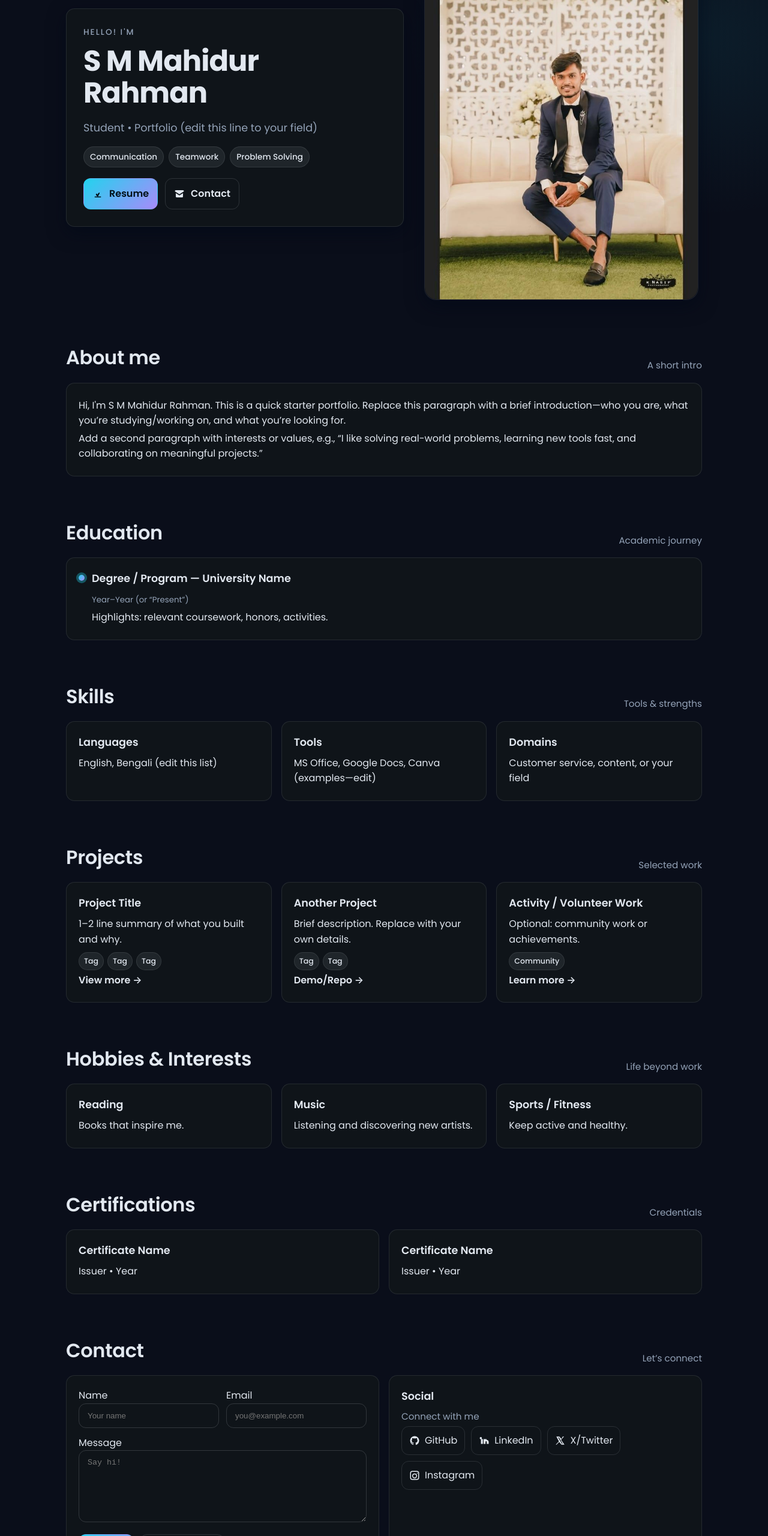
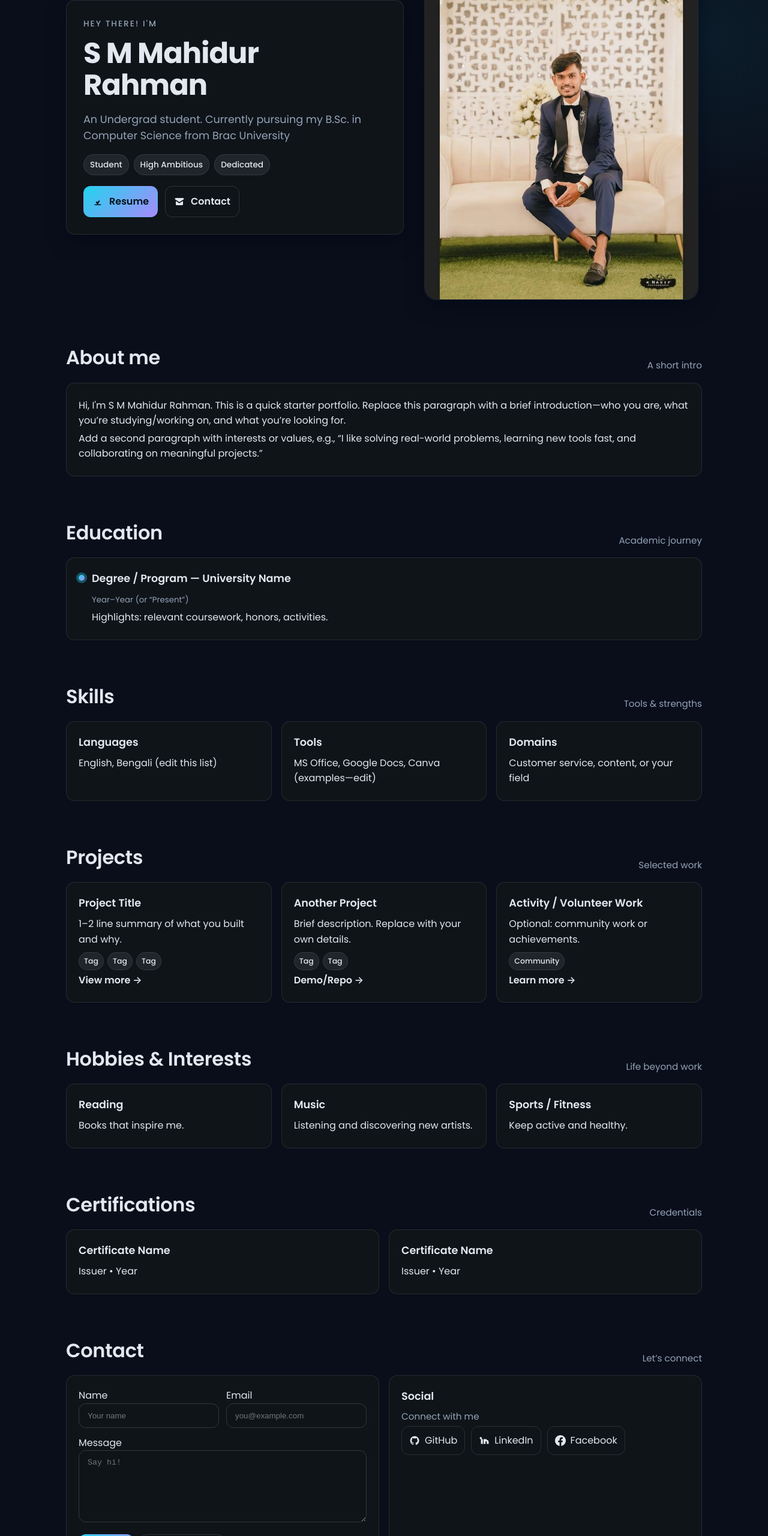
Before and after one commit to MahidurSakib/Portfolio, a plain HTML site: page index.html in a window 1280 px wide. Shown: the part 240-2800 px from the top of the page at 60% size. Drawn offline with Linux system fonts and the light colour scheme.

Commit message:
all links

```diff
--- a/index.html
+++ b/index.html
@@ -191,8 +191,9 @@
     "url": "",
     "email": "mailto:your.email@example.com",
     "sameAs": [
-      "https://github.com/YOUR_GITHUB",
-      "https://www.linkedin.com/in/YOUR_LINKEDIN"
+      "https://github.com/MahidurSakib",
+      "https://www.linkedin.com/in/s-m-mahidur-rahman-59086a338/",
+      "https://www.facebook.com/mahidursakib"
     ]
   }
   </script>
@@ -231,14 +232,14 @@
     <div class="wrap">
       <section class="hero" id="top" aria-labelledby="hero-title">
         <div class="card intro">
-          <div class="kicker">Hello! I'm</div>
+          <div class="kicker">Hey There! I'm</div>
           <h1 id="hero-title">S M Mahidur Rahman</h1>
-          <p class="tagline">Student • Portfolio (edit this line to your field)</p>
+          <p class="tagline">An Undergrad student. Currently pursuing my B.Sc. in Computer Science from Brac University</p>
 
           <div class="chip-row" aria-label="Highlights">
-            <span class="chip">Communication</span>
-            <span class="chip">Teamwork</span>
-            <span class="chip">Problem Solving</span>
+            <span class="chip">Student</span>
+            <span class="chip">High Ambitious</span>
+            <span class="chip">Dedicated</span>
           </div>
 
           <div class="cta">
@@ -427,21 +428,17 @@
             <h3>Social</h3>
             <p class="sub">Connect with me</p>
             <div class="socials">
-              <a class="icon-btn" href="https://github.com/YOUR_GITHUB" target="_blank" rel="noopener" aria-label="GitHub">
+              <a class="icon-btn" href="https://github.com/MahidurSakib" target="_blank" rel="noopener" aria-label="GitHub">
                 <svg viewBox="0 0 24 24" aria-hidden="true"><path fill="currentColor" d="M12 2a10 10 0 0 0-3.16 19.49c.5.09.68-.22.68-.48v-1.7c-2.78.61-3.37-1.19-3.37-1.19-.45-1.14-1.11-1.44-1.11-1.44-.91-.63.07-.62.07-.62 1 .07 1.52 1.03 1.52 1.03.9 1.53 2.36 1.09 2.94.83.09-.66.35-1.1.63-1.35-2.22-.26-4.55-1.11-4.55-4.95a3.9 3.9 0 0 1 1.04-2.71 3.63 3.63 0 0 1 .1-2.67s.84-.27 2.75 1.02a9.5 9.5 0 0 1 5 0c1.9-1.29 2.74-1.02 2.74-1.02.37.86.4 1.84.1 2.71a3.9 3.9 0 0 1 1.03 2.71c0 3.85-2.33 4.68-4.56 4.93.36.3.67.89.67 1.8v2.66c0 .26.18.57.68.47A10 10 0 0 0 12 2z"/></svg>
                 GitHub
               </a>
-              <a class="icon-btn" href="https://www.linkedin.com/in/YOUR_LINKEDIN" target="_blank" rel="noopener" aria-label="LinkedIn">
+              <a class="icon-btn" href="https://www.linkedin.com/in/s-m-mahidur-rahman-59086a338/" target="_blank" rel="noopener" aria-label="LinkedIn">
                 <svg viewBox="0 0 24 24" aria-hidden="true"><path fill="currentColor" d="M6.94 6.5A2.44 2.44 0 1 1 4.5 4.06 2.44 2.44 0 0 1 6.94 6.5zM4.75 8.75h4.34v10.5H4.75zM13 8.75h4.16v1.53h.06A4.56 4.56 0 0 1 22 14.98v4.27h-4.34v-3.78c0-.9-.02-2.06-1.26-2.06s-1.45.98-1.45 2v3.84H10.6V8.75H13z"/></svg>
                 LinkedIn
               </a>
-              <a class="icon-btn" href="#" target="_blank" rel="noopener" aria-label="Twitter">
-                <svg viewBox="0 0 24 24" aria-hidden="true"><path fill="currentColor" d="M17.2 3H20l-6.5 7.43L21 21h-6.55l-5.12-6-5.87 6H1.7l7-7.49L3 3h6.65l4.63 5.38zM15.28 19h1.82L8.8 5H6.87z"/></svg>
-                X/Twitter
-              </a>
-              <a class="icon-btn" href="#" target="_blank" rel="noopener" aria-label="Instagram">
-                <svg viewBox="0 0 24 24" aria-hidden="true"><path fill="currentColor" d="M7 2h10a5 5 0 0 1 5 5v10a5 5 0 0 1-5 5H7a5 5 0 0 1-5-5V7a5 5 0 0 1 5-5m0 2a3 3 0 0 0-3 3v10a3 3 0 0 0 3 3h10a3 3 0 0 0 3-3V7a3 3 0 0 0-3-3zm5 3.5A5.5 5.5 0 1 1 6.5 13 5.5 5.5 0 0 1 12 7.5m0 2A3.5 3.5 0 1 0 15.5 13 3.5 3.5 0 0 0 12 9.5M18 6.3a1 1 0 1 1-1 1 1 1 0 0 1 1-1"/></svg>
-                Instagram
+              <a class="icon-btn" href="https://www.facebook.com/mahidursakib" target="_blank" rel="noopener" aria-label="Facebook">
+                <svg viewBox="0 0 24 24" aria-hidden="true"><path fill="currentColor" d="M24 12.073c0-6.627-5.373-12-12-12s-12 5.373-12 12c0 5.99 4.388 10.954 10.125 11.854v-8.385H7.078v-3.47h3.047V9.43c0-3.007 1.792-4.669 4.533-4.669 1.312 0 2.686.235 2.686.235v2.953H15.83c-1.491 0-1.956.925-1.956 1.874v2.25h3.328l-.532 3.47h-2.796v8.385C19.612 23.027 24 18.062 24 12.073z"/></svg>
+                Facebook
               </a>
             </div>
           </div>
```
